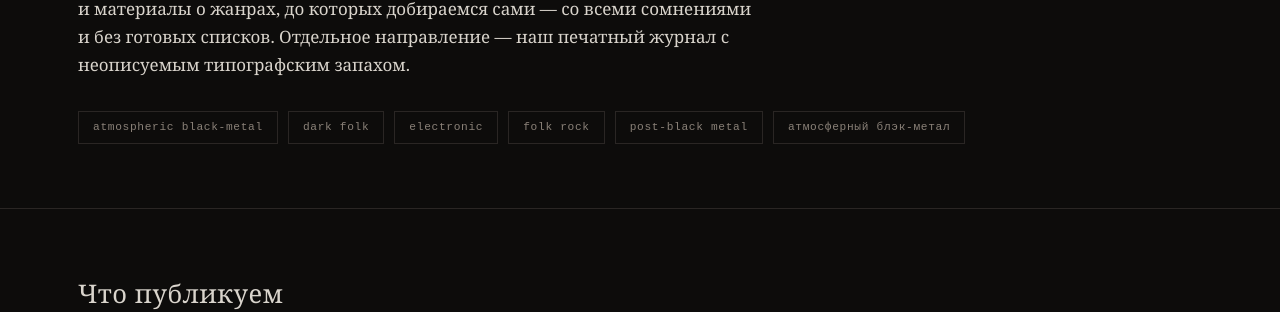
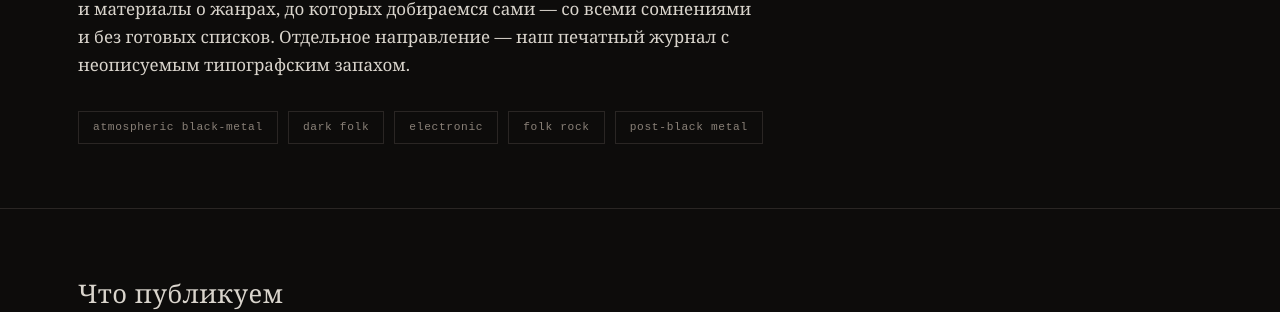
Before and after one commit to atmospheric-dev/atmospheric-jekyll, a Jekyll site: the page built from index.html, in a window 1280 px wide. Shown: the part 1206-1518 px from the top of the page. Built offline with Jekyll 4.4.1, drawn with Linux system fonts in a browser that asks for light colours.

Commit message:
Update 2026-olshanoe-kraevedenie.md

```diff
--- a/_albums/2026-olshanoe-kraevedenie.md
+++ b/_albums/2026-olshanoe-kraevedenie.md
@@ -6,7 +6,7 @@ year: 2026
 country: Россия
 label: Мёртвых собак лай
 genres:
-  - атмосферный блэк-метал
+  - atmospheric black-metal
   - dark folk
 cover: covers/olshanoe.jpg
 bandcamp_id: "13448730"
```
